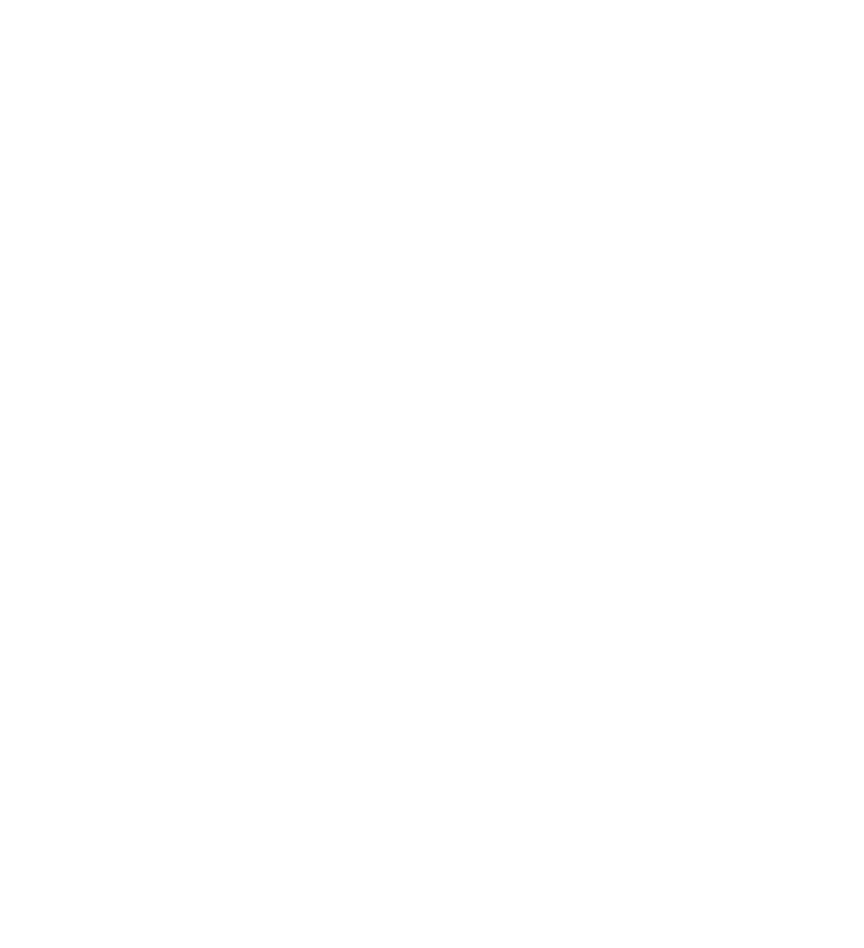
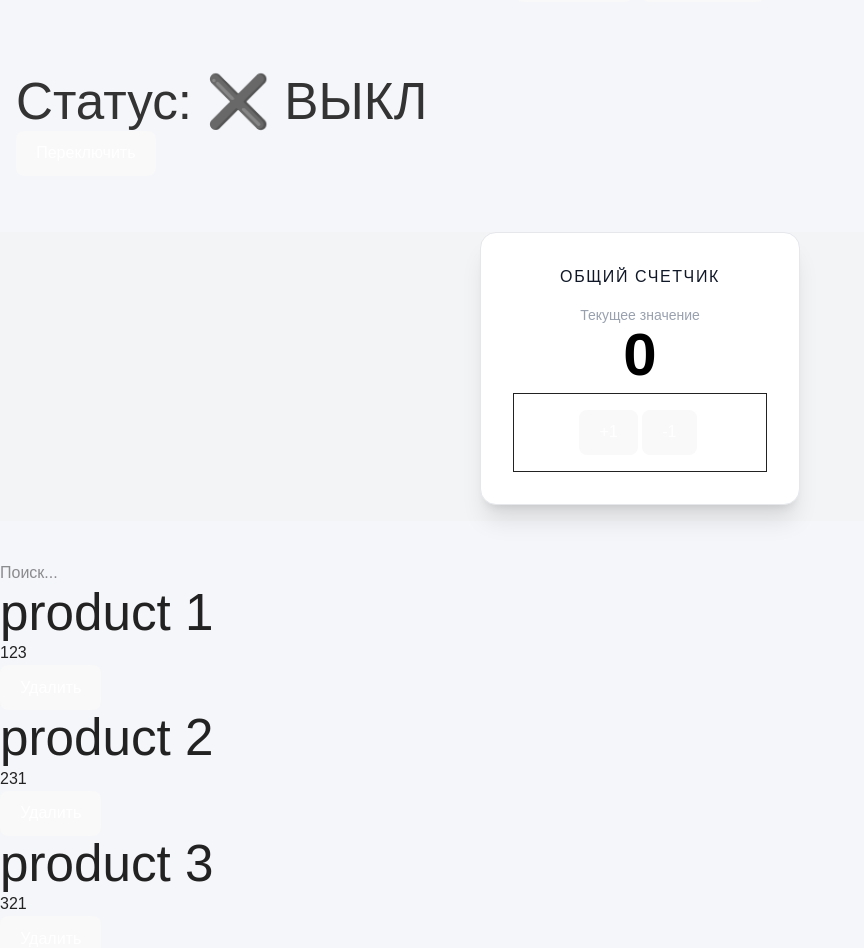
Before and after one commit to valeraboruk/firstProjectReact, a React (Vite) app: page / in a window 1280 px wide. Shown: the part 1800-2748 px from the top of the page, without its empty margins (0-864 px from the left). Before the commit the page ends 1295 px from the top, so only its background shows below. Built offline with nearby package versions, Linux system fonts and the light colour scheme.

Commit message:
edu changes

```diff
--- a/src/App.jsx
+++ b/src/App.jsx
@@ -14,8 +14,8 @@
 
   return (
     <div>
-
       <Main/>
+      <Education/>
 
     </div>
   )
--- a/src/components/Counter.jsx
+++ b/src/components/Counter.jsx
@@ -1,9 +1,13 @@
 import {useState} from "react"
 import CounterView from "./CounterView"
 import CounterButtons from "./CounterButtons"
+import { useEffect } from "react";
 export default function Counter() {
     const [count, setCount] = useState(0);
 
+    useEffect(()=>{
+        console.log("Значение count = ", count);
+    }, [count])
     return (
         <div className="flex flex-col items-center justify-center  bg-gray-100">
             <div className="mb-4 bg-white p-8 rounded-2xl shadow-xl border border-gray-200 w-80 text-center">
--- a/src/components/MyList.jsx
+++ b/src/components/MyList.jsx
@@ -1,15 +1,35 @@
+import { useState } from "react"
+import { useEffect } from "react"
+import Counter from "./Counter"
+import SearchBlock from "./searchBlock"
 
 export default function MyList() {
-    var items = [
-        {id: "1", name: "product 1", price: 123},
-        {id: "2", name: "product 2", price: 231},
-        {id: "3", name: "product 3", price: 321},
-    ]
+    const[items, setItems] = useState([])
+    const[filteredItems, setFilteredItems] = useState([])
+    const[search, setSearch] = useState("")
+  useEffect(()=>{
+    console.log("hello " + name);
 
+    setTimeout(()=>{
+        const items = [
+            {id: "1", name: "product 1", price: 123},
+            {id: "2", name: "product 2", price: 231},
+            {id: "3", name: "product 3", price: 321},
+        ]
+        setItems(items)
+        setFilteredItems(items)
+    }, 3000)
+
+}, [])
+
+    if(items.length == []) {
+        return <h1>Загрузка...</h1>
+    }
     return(
         <div>
-            {items.map((item)=>(
-                <div>
+            <SearchBlock items={items} setSearchFilter={setFilteredItems} />
+            {filteredItems.map((item)=>(
+                <div key={item.id}>
                     <h1>{item.name}</h1>
                     <p>{item.price}</p>
                     <button onClick={()=>console.log(item.id)}>Удалить</button>
--- /dev/null
+++ b/src/components/OnChangeComp.jsx
@@ -0,0 +1,18 @@
+
+export default function OnChangeComp() {
+    function handChange(){
+
+    }
+
+    return(
+        <div>
+            <h2>Событие onChange</h2>
+
+            <input
+            type="text"
+            placeholder="Введите текст"
+            onChange={handChange}
+            />
+        </div>
+    )
+}
--- /dev/null
+++ b/src/components/searchBlock.jsx
@@ -0,0 +1,31 @@
+import { useState } from "react";
+
+export default function SearchBlock({ items = [], setSearchFilter }) { // 1. Значение по умолчанию
+    const [query, setQuery] = useState("");
+
+    function handleChange(event) {
+        const value = event.target.value;
+        setQuery(value);
+
+        // 2. Фильтрация должна быть ВНУТРИ обработчика или в теле компонента через useMemo
+        const listFiltered = items.filter(item =>
+            item.name.toLowerCase().includes(value.toLowerCase())
+        );
+
+        // 3. Передаем отфильтрованный список родителю
+        if (setSearchFilter) {
+            setSearchFilter(listFiltered);
+        }
+
+        console.log(value);
+    }
+
+    return (
+        <input
+            type="text"
+            value={query}
+            placeholder="Поиск..."
+            onChange={handleChange}
+        />
+    );
+}
--- a/src/pages/EducationPage.jsx
+++ b/src/pages/EducationPage.jsx
@@ -7,7 +7,12 @@
 import MyList from "../components/MyList"
 import FirstConditional from "../components/EduComponents/FirstConditional"
 import { useState } from "react"
+import OnChangeComp from "../components/OnChangeComp"
+import { useEffect } from "react"
 export default function Education() {
+    useEffect
+
+
     const [isVisible, setIsVisible] = useState(true)
 
     return(
@@ -28,6 +33,8 @@
             >
                 Переключить
             </button>
+        <OnChangeComp/>
         </div>
-    )
+
+   )
 }
```
